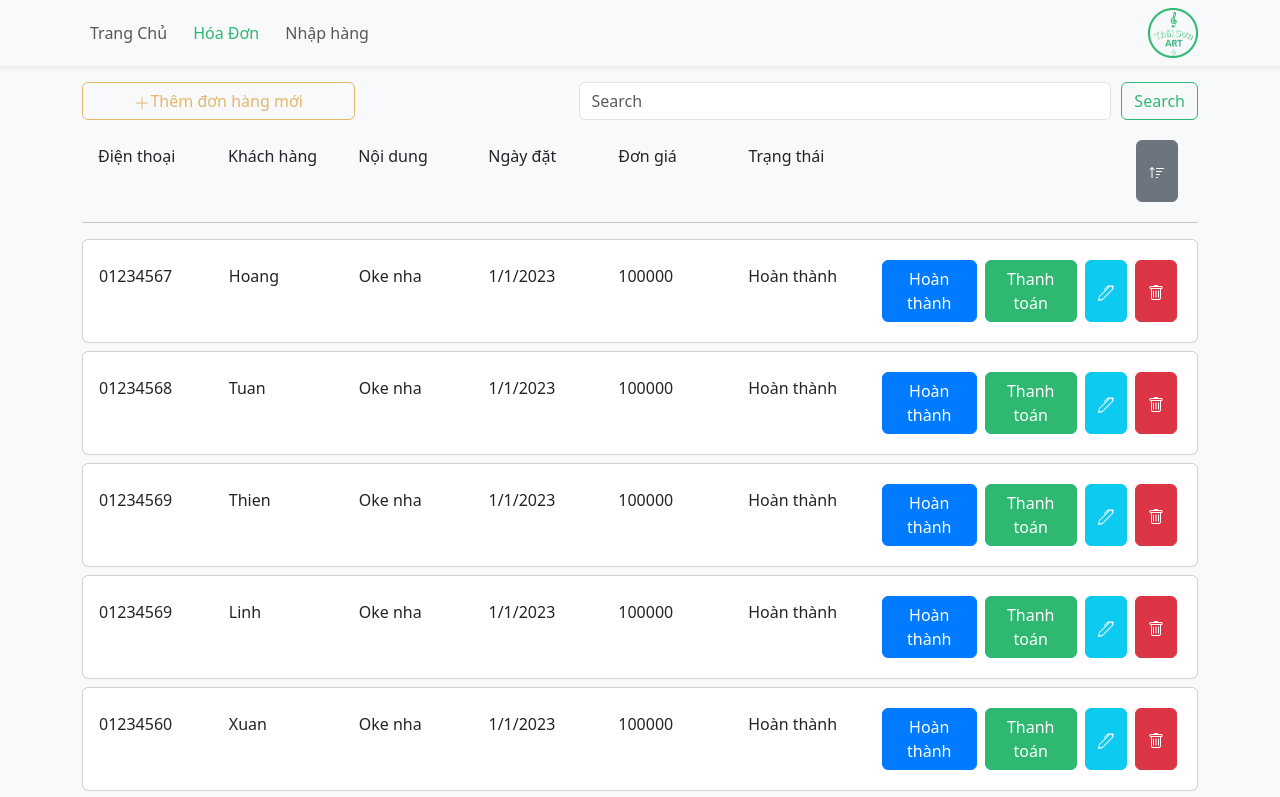
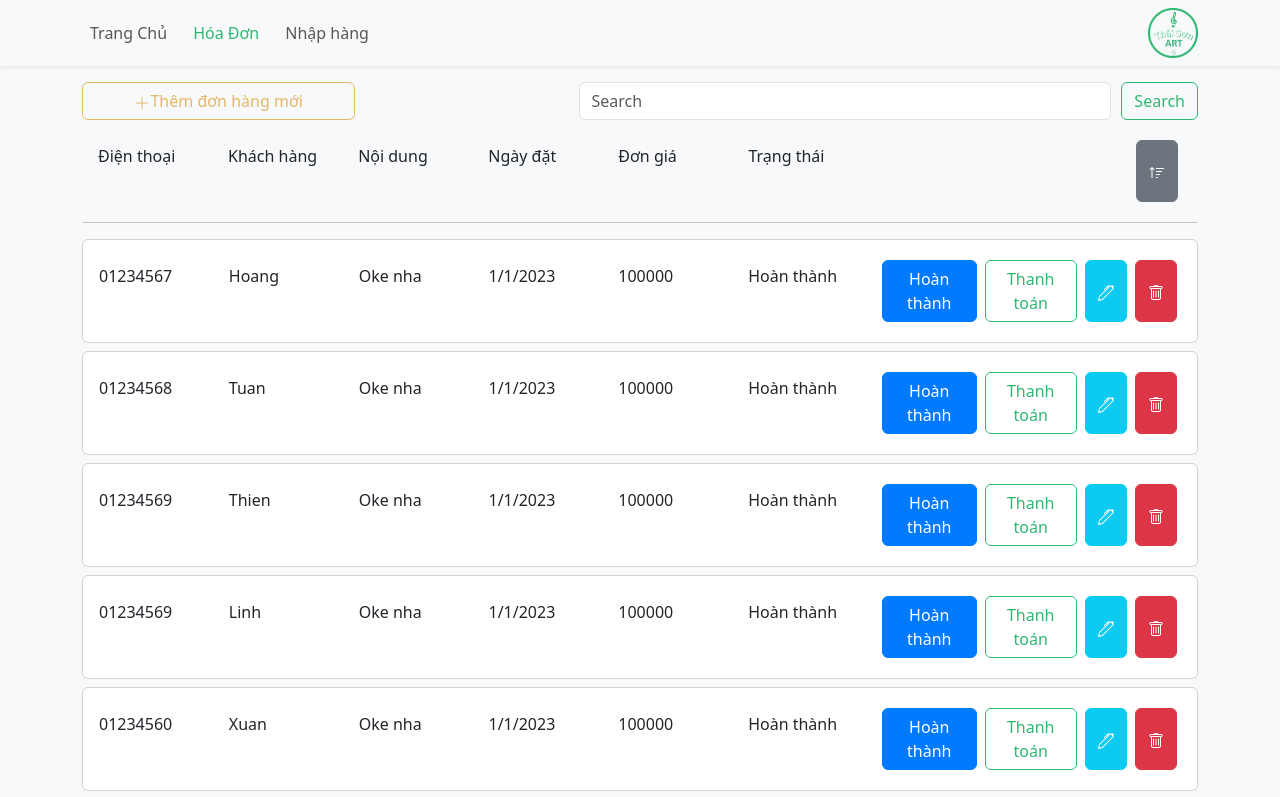
Before and after one commit to SonDangUIT1111/AdvertisingBillboardsStoreManagement, a React (Vite) app: page /hoadon/decal in a window 1280 px wide. Shown: the top 797 px of the page. Built offline with nearby package versions, Linux system fonts and the light colour scheme.

Commit message:
Fix a little thing

```diff
--- a/src/components/HoaDonItemList.tsx
+++ b/src/components/HoaDonItemList.tsx
@@ -23,12 +23,33 @@ export function HoaDonItemList(props: HoaDonDecal_BangRonProps) {
           {props.state}
         </span>
         <div className="d-flex flex-row" style={{ width: "28%" }}>
+          {props.state === "Hoàn thành" || props.state === "Thanh toán" ? (
             <button type="button" className="btn btn-primary m-1">
               Hoàn thành
             </button>
+          ) : (
+            <button
+              type="button"
+              className="btn btn-outline-primary m-1"
+              onClick={(e) => props.setState(props.id, "Hoàn thành")}
+            >
+              Hoàn thành
+            </button>
+          )}
+          {props.state === "Thanh toán" ? (
             <button type="button" className="btn btn-success m-1">
               Thanh toán
             </button>
+          ) : (
+            <button
+              type="button"
+              className="btn btn-outline-success m-1"
+              onClick={(e) => props.setState(props.id, "Thanh toán")}
+            >
+              Thanh toán
+            </button>
+          )}
+
           <button type="button" className="btn btn-info m-1">
             <svg
               xmlns="http://www.w3.org/2000/svg"
--- a/src/pages/HoaDon_BangRon.tsx
+++ b/src/pages/HoaDon_BangRon.tsx
@@ -11,18 +11,12 @@ export function HoaDon_BangRon() {
   const handleSort = () => {
     console.log(list);
     if (isDefault) {
-      setList(
-        list.sort((a, b) => {
-          return b.price - a.price;
-        })
-      );
-    } else
-      setList(
-        list.sort((a, b) => {
-          return a.price - b.price;
-        })
-      );
+      setList([]);
+    } else setList(copyList);
     isDefault = !isDefault;
+  };
+  const setState = (index: number, state: string) => {
+    list.map((item) => (item.id === index ? (item.state = state) : {}));
   };
   return (
     <>
@@ -48,6 +42,7 @@ export function HoaDon_BangRon() {
           dateOrder={data.dateOrder}
           id={data.id}
           total={0}
+          setState={setState}
         />
       ))}
     </>
--- a/src/pages/HoaDon_Decal.tsx
+++ b/src/pages/HoaDon_Decal.tsx
@@ -11,14 +11,18 @@ export function HoaDon_Decal() {
 
   const handleSort = () => {
     isDefault = !isDefault;
+    const copyCat = list;
     if (isDefault) {
-      list.sort((a, b) => {
+      copyCat.sort((a, b) => {
         return b.price - a.price;
       });
     } else
-      return list.sort((a, b) => {
+      return copyCat.sort((a, b) => {
         return a.price - b.price;
       });
+  };
+  const setState = (index: number, state: string) => {
+    list.map((item) => (item.id === index ? (item.state = state) : {}));
   };
   return (
     <>
@@ -44,6 +48,7 @@ export function HoaDon_Decal() {
           dateOrder={data.dateOrder}
           id={data.id}
           total={0}
+          setState={setState}
         />
       ))}
     </>
--- a/src/pages/ThemHoaDonMoi_Decal.tsx
+++ b/src/pages/ThemHoaDonMoi_Decal.tsx
@@ -19,6 +19,7 @@ export type HoaDonDecal_BangRonProps = {
   state: string;
   dateOrder: string;
   total: number;
+  setState: (index: number, state: string) => void;
 };
 
 export function ThemHoaDonMoi_Decal() {
@@ -46,7 +47,7 @@ export function ThemHoaDonMoi_Decal() {
       price,
       discount,
       deposit,
-      state: "Not completed",
+      state: "Chưa hoàn thành",
       dateOrder: "1/1/2023",
       total: 0,
     });
--- a/src/styles/styles.css
+++ b/src/styles/styles.css
@@ -132,3 +132,35 @@
     border: #2FB872 1px solid !important;
     box-shadow: 0 0 5px #82ffbe;
  }
+
+ .btn-outline-success {
+    border:#2FB872 1px solid !important;
+    color:#2FB872 !important;
+    background-color: transparent !important;
+ }
+
+ .btn-outline-primary {
+    border:#007bff 1px solid !important;
+    color:#007bff !important;
+    background-color: transparent !important;
+ }
+
+ .btn-outline-success:hover{
+    color: #fff !important;
+    background-color: #2FB872 !important;
+    border-color: #2FB872 !important;
+ }
+ .btn-outline-primary:hover{
+    color: #fff !important;
+    background-color: #007bff !important;
+    border-color: #007bff !important;
+ }
+
+ .btn {
+    transition: 0.2s !important;
+ }
+
+ .btn:active {
+    box-shadow: #bababa 1px;
+    transform: scale(0.9);
+ }
```
Lines whose indentation alone changed are shown as unchanged.
